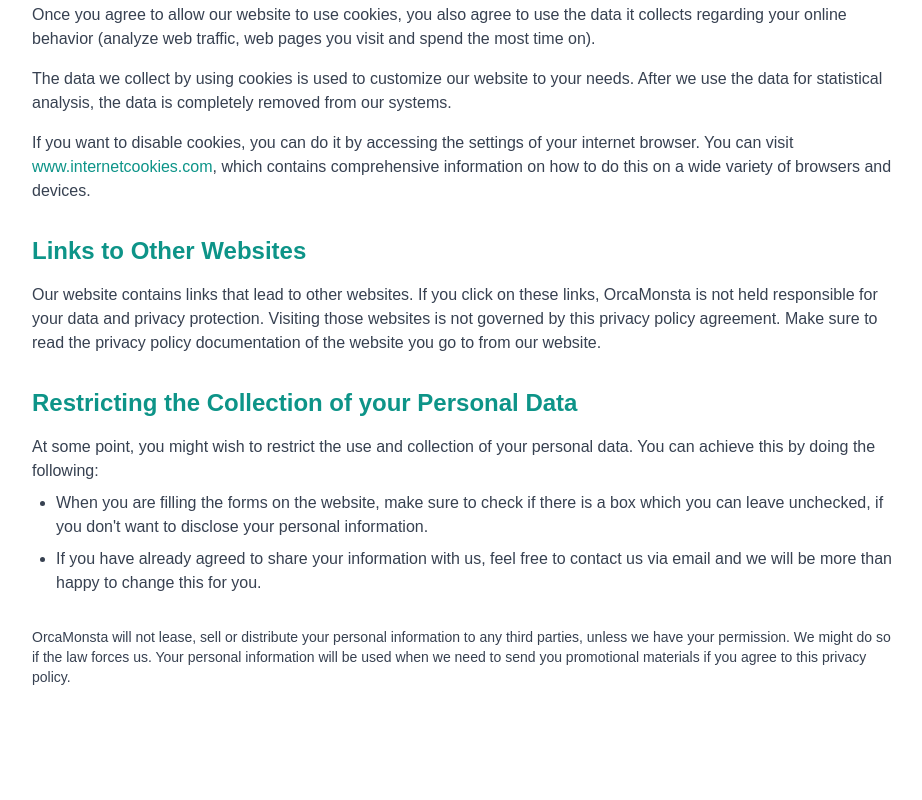
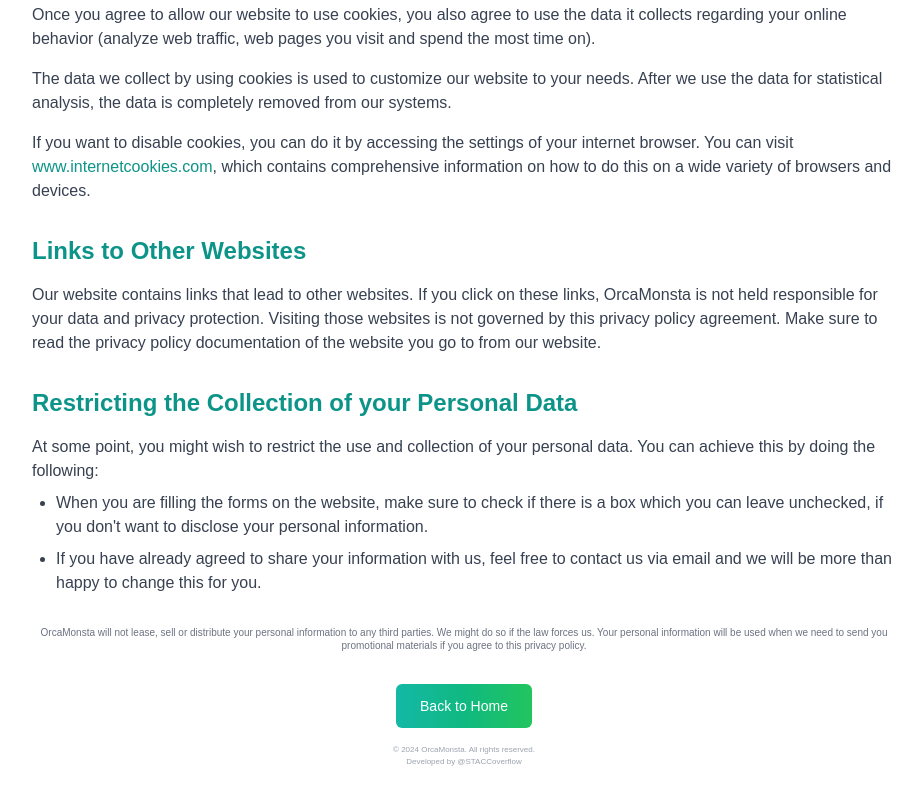
Before and after one commit to OrcaMonsta/Orca-Monsta, a Next.js app: page /privacy in a window 1280 px wide. Shown: the part 941-1741 px from the top of the page, without its empty margins (176-1098 px from the left). Before the commit the page ends 1660 px from the top, so only its background shows below. Built offline with nearby package versions, Linux system fonts and the light colour scheme.

Commit message:
style: move back button to bottom of privacy policy page

```diff
--- a/app/privacy/page.tsx
+++ b/app/privacy/page.tsx
@@ -93,12 +93,27 @@ export default function PrivacyPolicy() {
           </ul>
         </section>
 
-        <section>
-          <p className="mt-8 text-sm">
-            OrcaMonsta will not lease, sell or distribute your personal information to any third parties, unless we
-            have your permission. We might do so if the law forces us. Your personal information will be used when
+        <section className="text-center">
+          <p className="mt-6 text-[10px] text-gray-500 leading-tight">
+            OrcaMonsta will not lease, sell or distribute your personal information to any third parties. We might do so if the law forces us. Your personal information will be used when
             we need to send you promotional materials if you agree to this privacy policy.
           </p>
+
+          <div className="mt-8 mb-4">
+            <Link
+              href="/"
+              className="inline-flex items-center justify-center rounded-md bg-gradient-to-r from-teal-500 via-emerald-500 to-green-500 px-6 py-3 text-sm font-medium text-white transition-colors hover:bg-teal-500/90 focus:outline-none focus:ring-2 focus:ring-teal-500 focus:ring-offset-2 active:scale-95"
+            >
+              Back to Home
+            </Link>
+          </div>
+
+          <div className="mt-4 text-[8px] text-gray-400">
+            © 2024 OrcaMonsta. All rights reserved.
+          </div>
+          <div className="text-[8px] text-gray-400">
+            Developed by @STACCoverflow
+          </div>
         </section>
       </div>
     </div>
```
